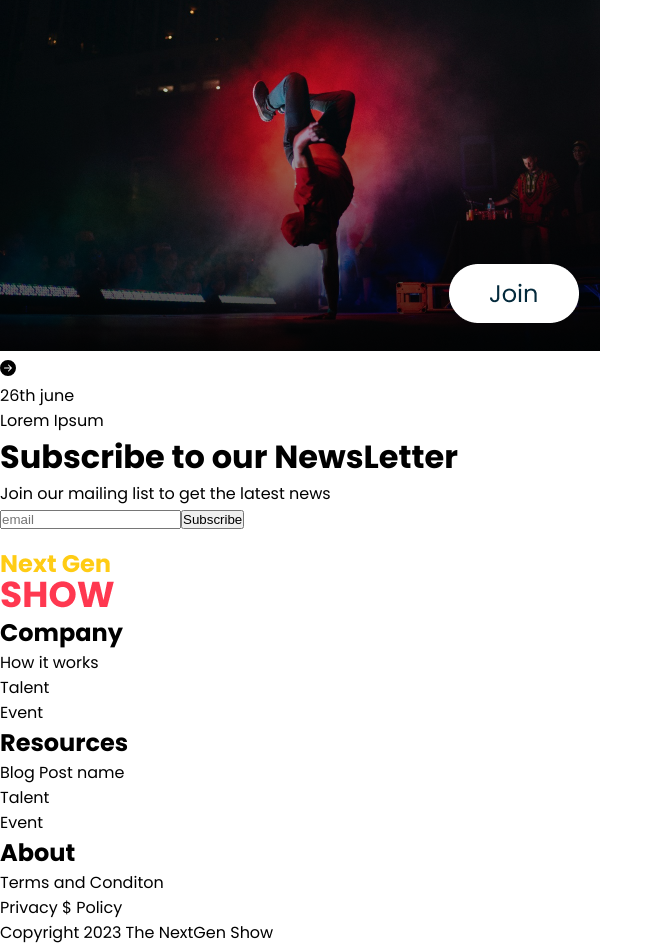
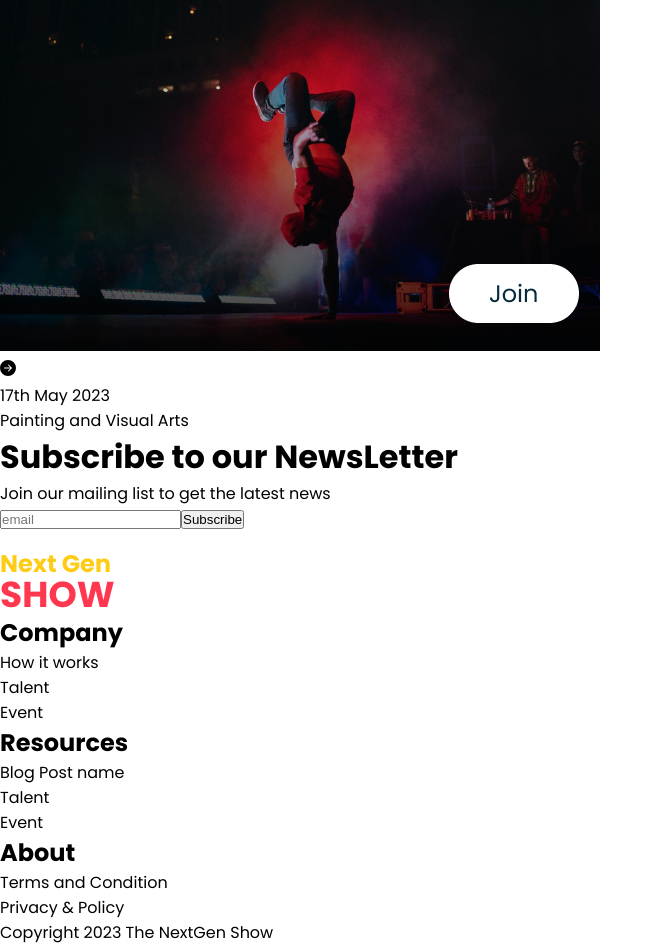
Before and after one commit to sekani50/talent-show, a React (Create React App) app: page / in a window 1280 px wide. Shown: the part 3256-4201 px from the top of the page, without its empty margins (0-663 px from the left). Built offline with nearby package versions, Linux system fonts and the light colour scheme; no server answers.

Commit message:
Blog & Typography correction

```diff
--- /dev/null
+++ b/src/components/composable/blog.jsx
@@ -0,0 +1,23 @@
+import React from "react";
+import stage from '../../assets/png/stage.png'
+import { BsFillArrowRightCircleFill } from "react-icons/bs";
+
+function Blog({ title, date }) {
+  return (
+    <div className="w-full rounded-xl max-[640px]:h-[350px] h-[350px] max-[890px]:h-[300px]">
+			<div className="w-full max-[640px]:h-[250px] h-[250px] max-[890px]:h-[200px] rounded-t-xl overflow-hidden">
+					<img src={stage} alt="" className="w-full h-full rounded-t-xl" />
+			</div>
+			<div className="bg-gray-200 rounded-b-xl p-3">
+				<div className="flex self-end justify-end items-end w-full">
+					<BsFillArrowRightCircleFill className="text-[25px] text-black"/>
+				</div>
+				<div>
+					<p className="text-[10px] sm:text-xs text-[#017297]">{date}</p>
+					<p className="font-semibold text-lg sm:text-xl">{title}</p>
+				</div>
+			</div>
+    </div>
+  )
+}
+export default Blog;
--- a/src/components/footer/footer.jsx
+++ b/src/components/footer/footer.jsx
@@ -26,8 +26,8 @@ const Footer = () => {
         </div>
         <div className="space-y-6 sm:col-span-2">
           <h2 className="font-semibold text-lg sm:text-xl uppercase">About</h2>
-          <p>Terms and Conditon</p>
-          <p>Privacy $ Policy</p>
+          <p>Terms and Condition</p>
+          <p>Privacy & Policy</p>
         </div>
       </div>
 
--- a/src/components/landingUi/ourBlog.jsx
+++ b/src/components/landingUi/ourBlog.jsx
@@ -1,7 +1,11 @@
 import React from "react";
 import vector from '../../assets/png/Vector 1.png'
-import stage from '../../assets/png/stage.png'
-import {BsFillArrowRightCircleFill} from 'react-icons/bs'
+import Blog from "../composable/blog";
+const blogs = [
+  {date: "25th June 2023", title: "Singing and Songwriting"},
+  {date: "18th May 2023", title: "Stand-Up Comedy"},
+  {date: "17th May 2023", title: "Painting and Visual Arts"},
+]
 const OurBlog = () => {
   return (
     <div className="w-full  bg-gray-100 py-6 sm:py-8 space-y-5 sm:space-y-8">
@@ -15,26 +19,9 @@ const OurBlog = () => {
         <img src={vector} alt='' className="mx-auto" />
       </div>
       <div className="grid grid-cols-1 w-full items-center px-4 md:flex sm:px-20 gap-6 lg:gap-10 ">
-       {[1,2,3].map((i,j) => {
+       {blogs.map((blog, index) => {
         return (
-            <div
-            key={j}
-            className="w-full rounded-xl max-[640px]:h-[350px] h-[350px] max-[890px]:h-[300px]">
-            <div className="w-full max-[640px]:h-[250px] h-[250px] max-[890px]:h-[200px] rounded-t-xl overflow-hidden">
-                <img src={stage} alt="" className="w-full h-full rounded-t-xl" />
-            </div>
-            <div className="bg-gray-200 rounded-b-xl p-3">
-                <div className="flex self-end justify-end items-end w-full">
-                    <BsFillArrowRightCircleFill className="text-[25px] text-black"/>
-                </div>
-                <div>
-                    <p className="text-[10px] sm:text-xs text-[#017297]">26th june</p>
-                    <p className="font-semibold text-lg sm:text-xl">Lorem Ipsum</p>
-                </div>
-
-            </div>
-
-        </div>
+          <Blog key={index} title={blog.title} date={blog.date}/>
         )
        })}
       </div>
```
